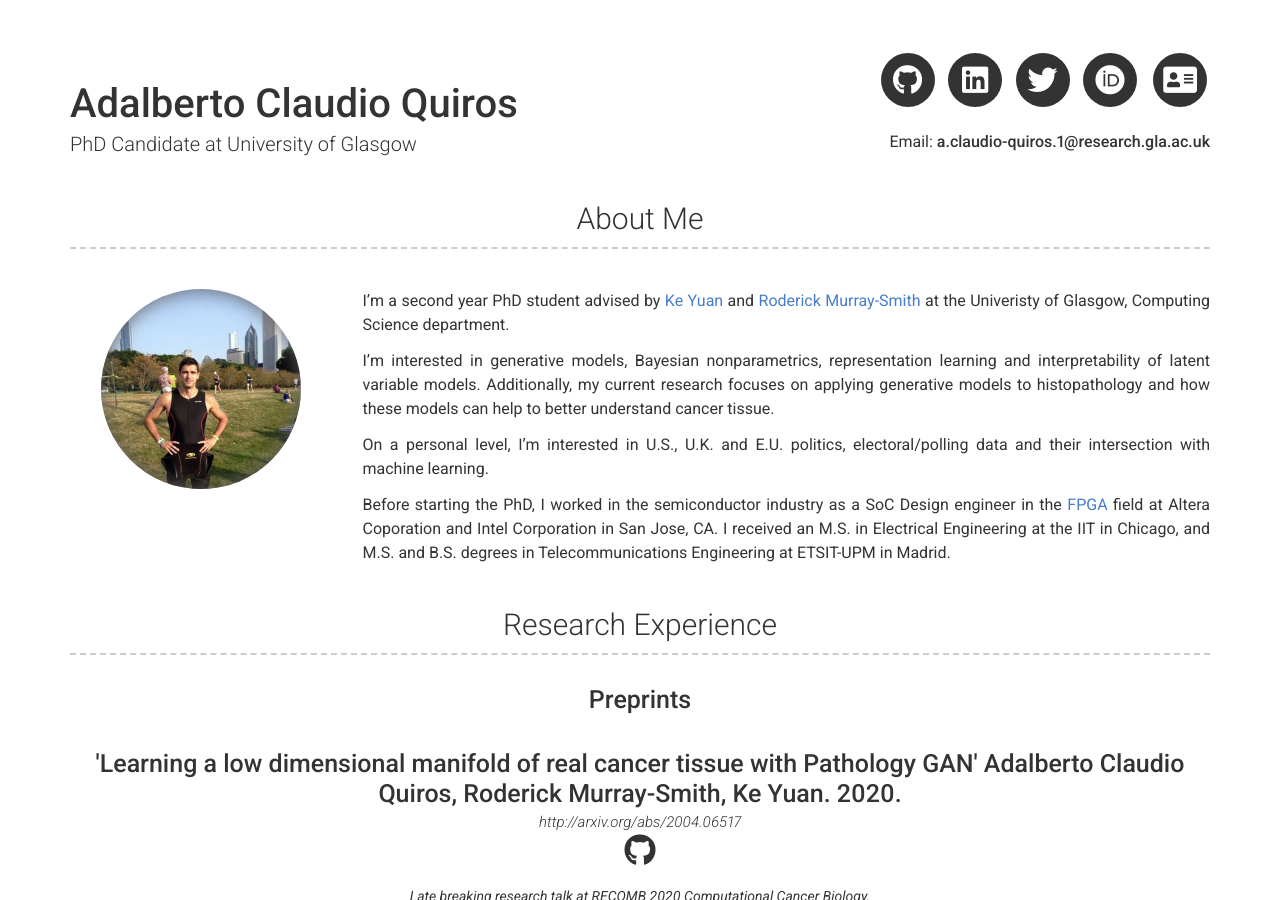
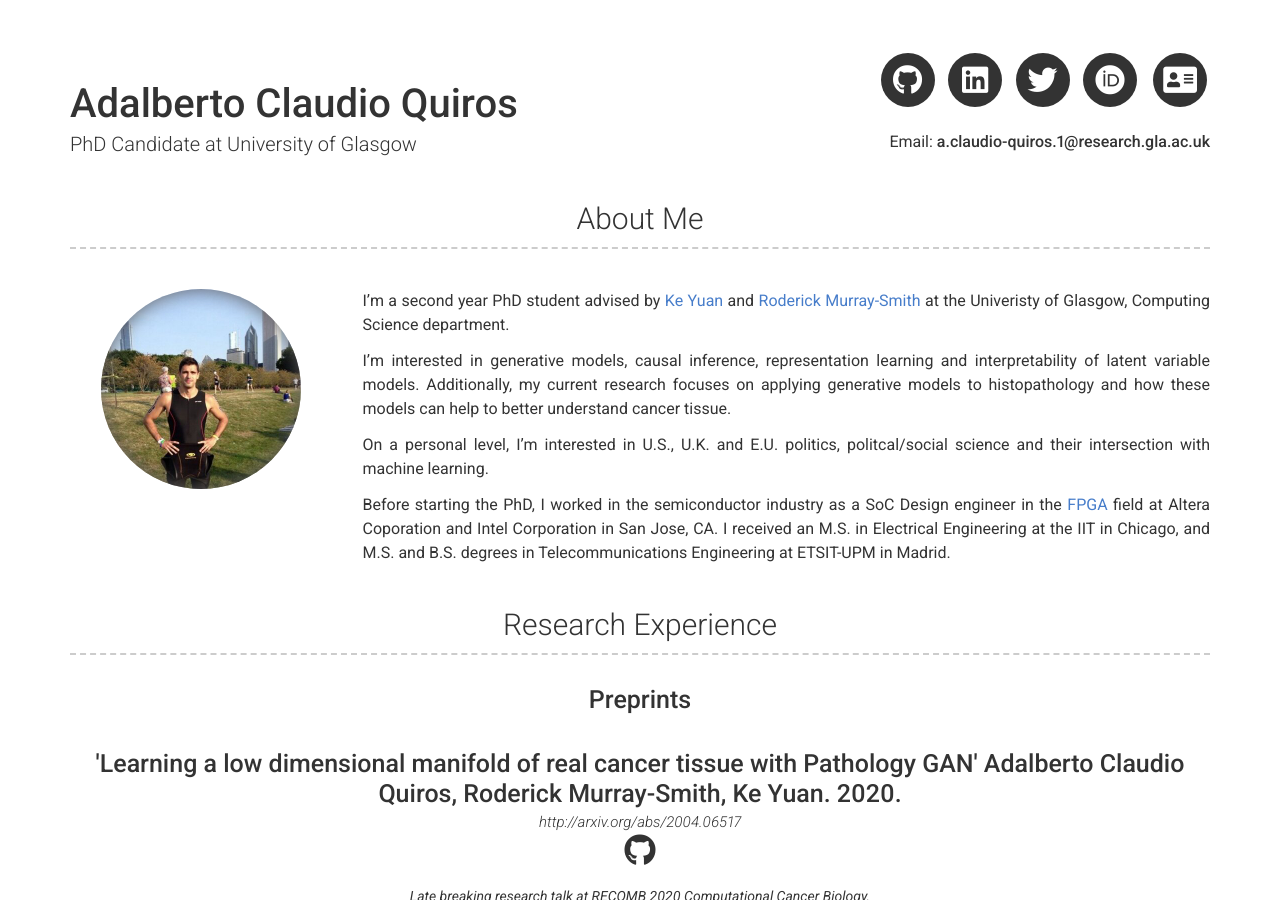
Before and after one commit to AdalbertoCq/adalbertocq.github.io, a Jekyll site: the page built from index.md, in a window 1280 px wide and 900 px high. Built offline with Jekyll 4.4.1, drawn with Linux system fonts in a browser that asks for light colours; nearby versions of some CDN libraries.

Commit message:
Update _config.yml

```diff
--- a/_config.yml
+++ b/_config.yml
@@ -47,9 +47,9 @@ about_profile_image: images/Adal.jpeg
 about_content: | # this will include new lines to allow paragraphs
   I'm a second year PhD student advised by [Ke Yuan](https://scholar.google.co.uk/citations?user=PIQ_ZhUAAAAJ&hl=en) and [Roderick Murray-Smith](https://scholar.google.com/citations?user=laX7LzQAAAAJ&hl=en) at the Univeristy of Glasgow, Computing Science department.
 
-  I'm interested in generative models, Bayesian nonparametrics, representation learning and interpretability of latent variable models. Additionally, my current research focuses on applying generative models to histopathology and how these models can help to better understand cancer tissue.
+  I'm interested in generative models, causal inference, representation learning and interpretability of latent variable models. Additionally, my current research focuses on applying generative models to histopathology and how these models can help to better understand cancer tissue.
 
-  On a personal level, I'm interested in U.S., U.K. and E.U. politics, electoral/polling data and their intersection with machine learning.
+  On a personal level, I'm interested in U.S., U.K. and E.U. politics, politcal/social science and their intersection with machine learning.
 
   Before starting the PhD, I worked in the semiconductor industry as a SoC Design engineer in the [FPGA](https://en.wikipedia.org/wiki/Field-programmable_gate_array) field at Altera Coporation and Intel Corporation in San Jose, CA. I received an M.S. in Electrical Engineering at the IIT in Chicago, and M.S. and B.S. degrees in Telecommunications Engineering at ETSIT-UPM in Madrid.
 
```
